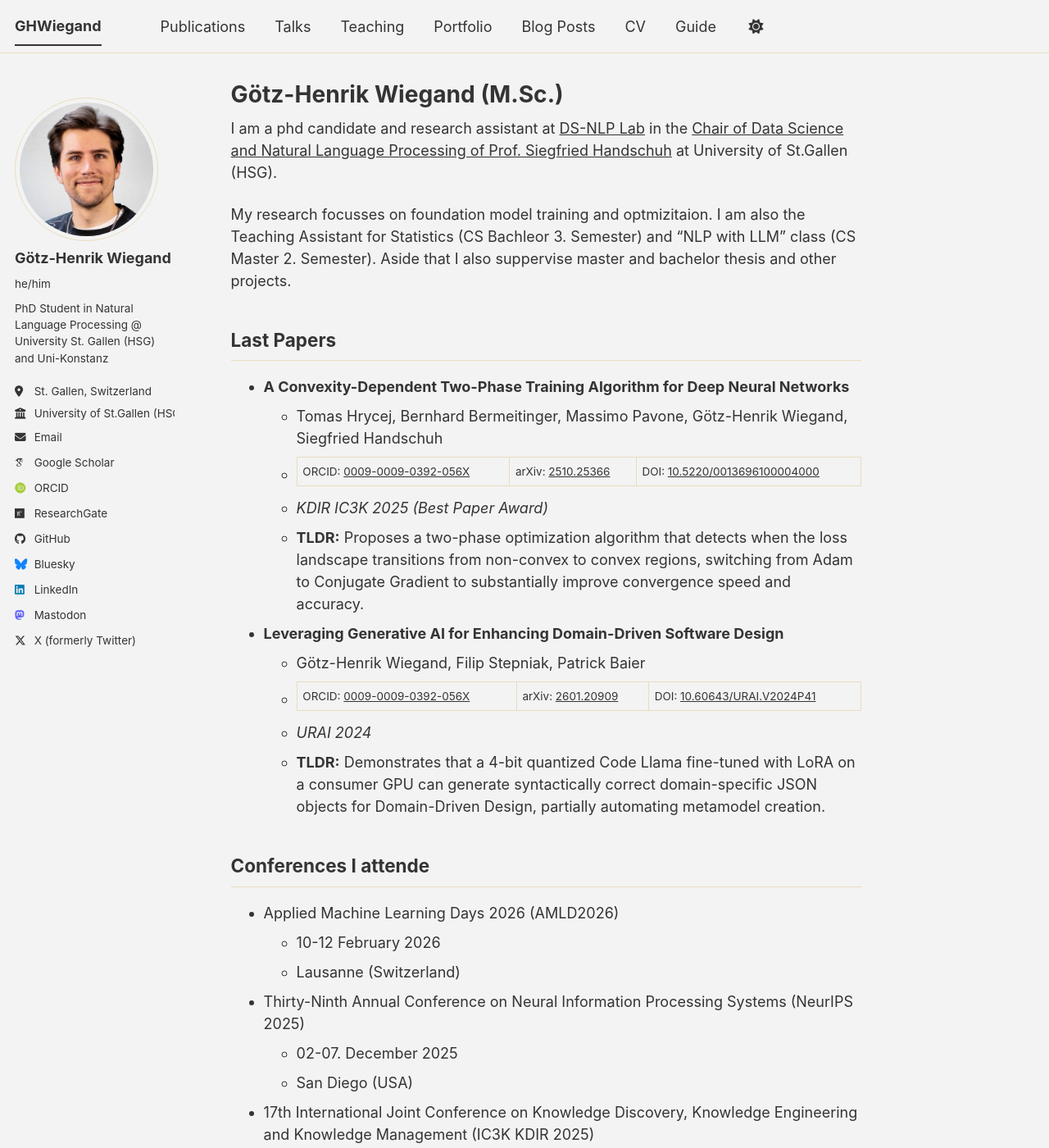
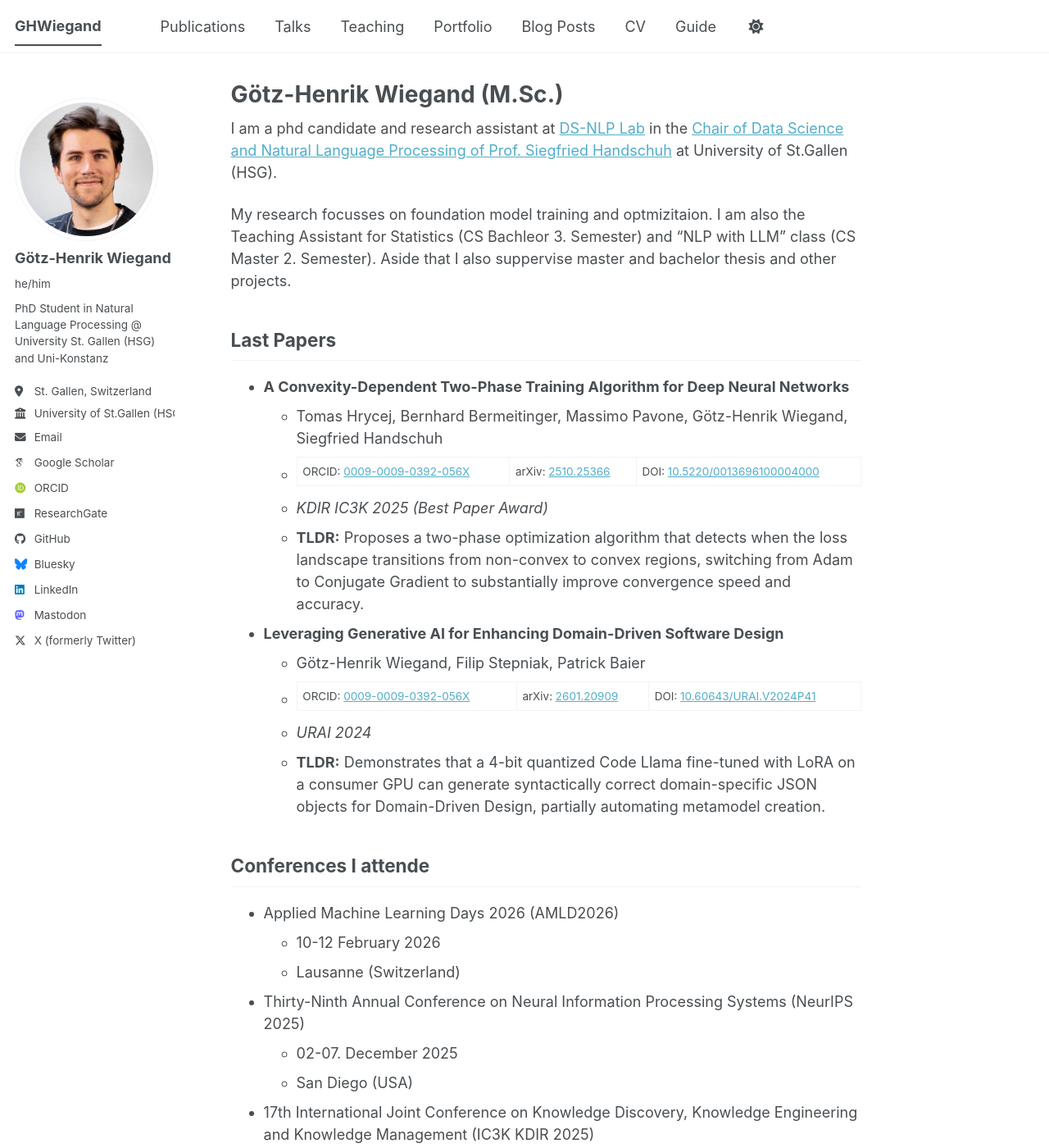
Before and after one commit to ghwiegand/ghwiegand.github.io, a Jekyll site: the page built from _pages/about.md, in a window 1280 px wide and 1400 px high. Shown: the whole window at 82% size. Built offline with Jekyll 4.4.1, drawn with Linux system fonts in a browser that asks for light colours; some web fonts are replaced; a script bundle is joined from its source files by our own code; library files that are not in the unit come from our copies.

Commit message:
return to default theme

```diff
--- a/_config.yml
+++ b/_config.yml
@@ -8,7 +8,7 @@
 
 # Basic Site Settings
 locale                   : "en-US"
-site_theme               : "dirt" # The available themes options are "default", "air", "sunrise", "mint", "dirt" and "contrast"
+site_theme               : "default" # The available themes options are "default", "air", "sunrise", "mint", "dirt" and "contrast"
 title                    : "GHWiegand"
 title_separator          : "-"
 name                     : &name "Götz-Henrik Wiegand"
```
